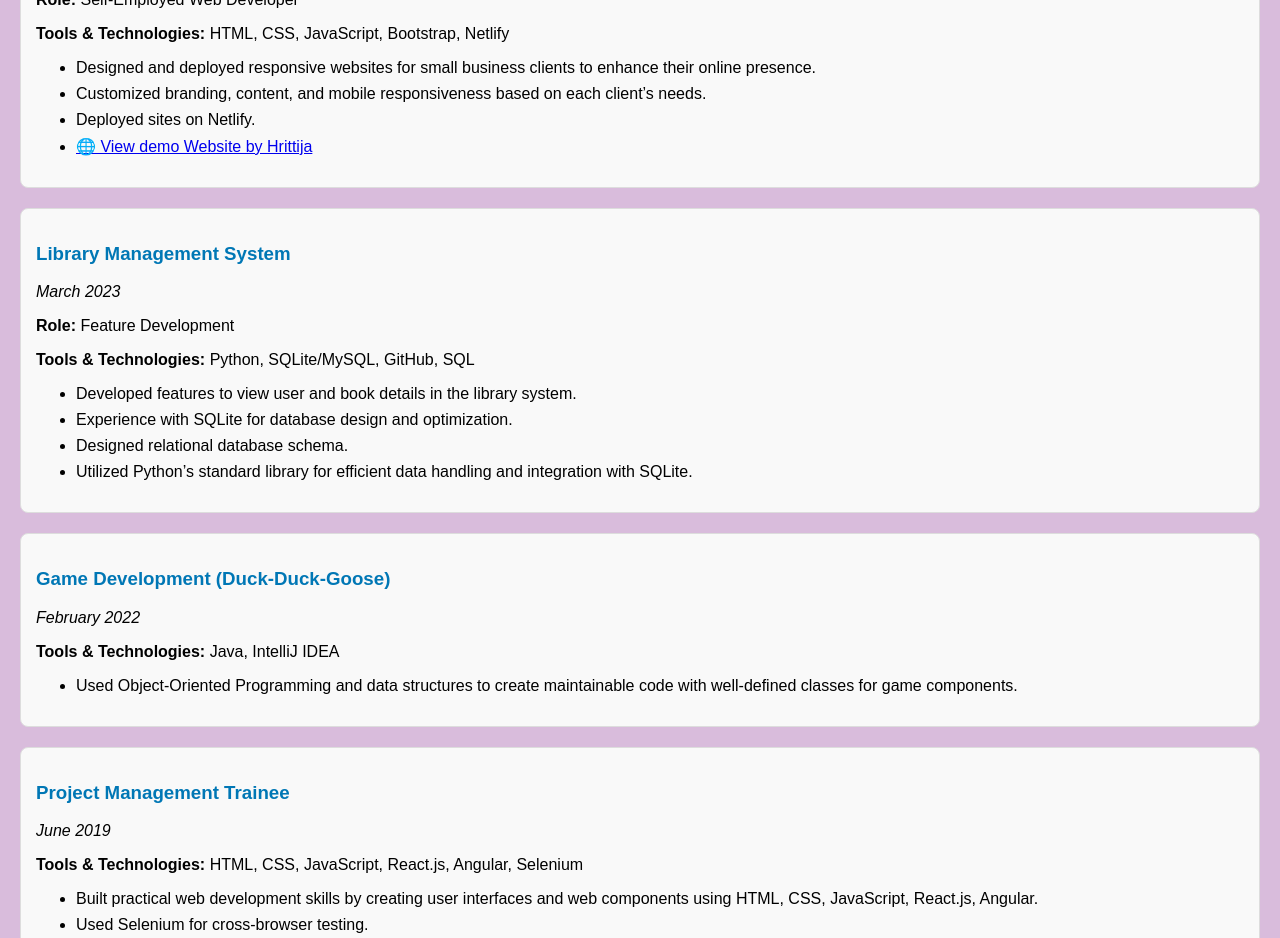
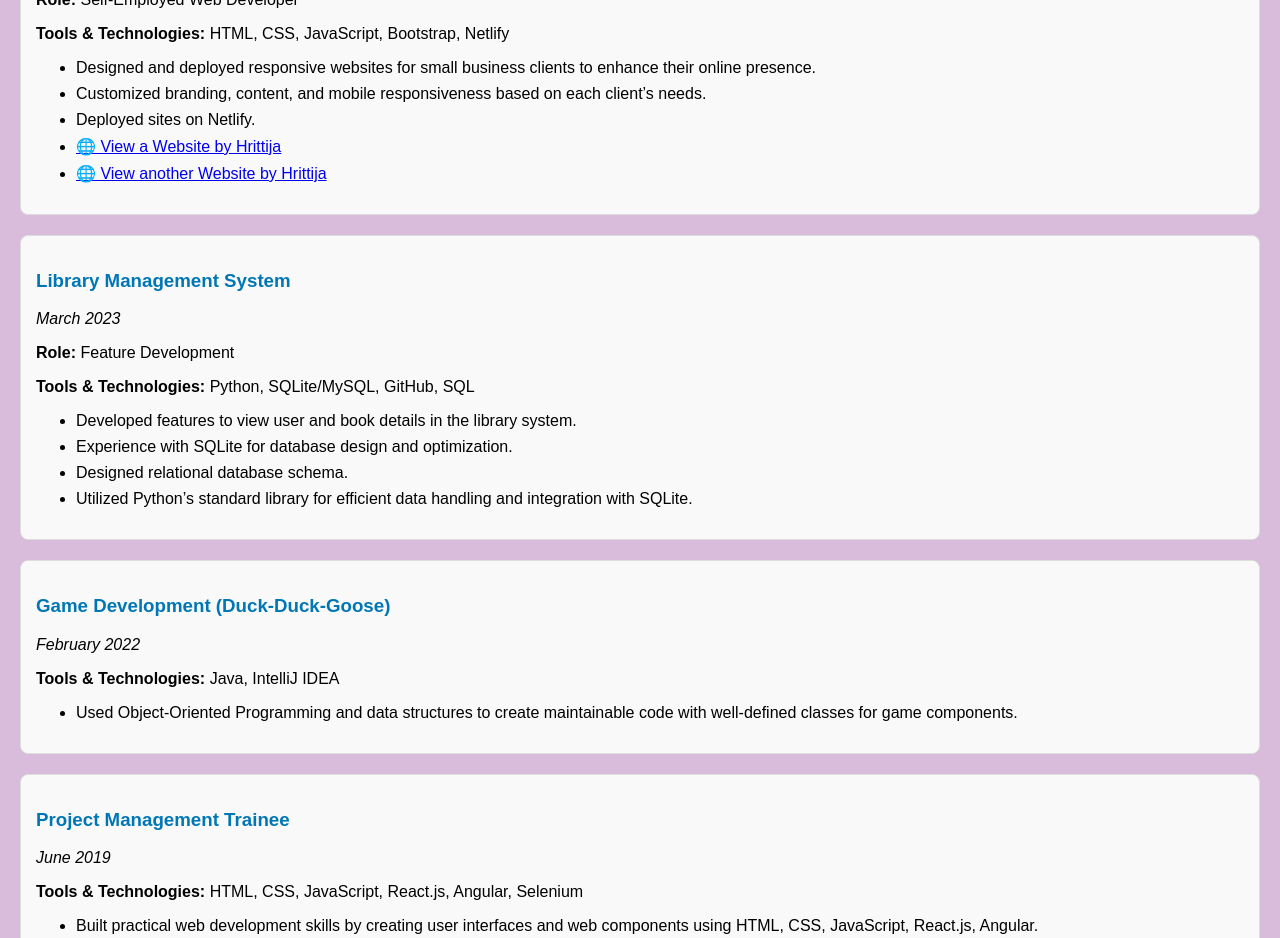
Before and after one commit to hrittijab/hrittijab-portfolio, a React (Create React App) app: page / in a window 1280 px wide. Shown: the part 3780-4718 px from the top of the page. Built offline with nearby package versions, Linux system fonts and the light colour scheme.

Commit message:
Updated potfolio

```diff
--- a/src/pages/Portfolio.js
+++ b/src/pages/Portfolio.js
@@ -59,7 +59,9 @@ const Portfolio = () => {
       "Designed and deployed responsive websites for small business clients to enhance their online presence.",
       "Customized branding, content, and mobile responsiveness based on each client’s needs.",
       "Deployed sites on Netlify.",
-      '<a href="https://shovonenterprise.netlify.app/" target="_blank" rel="noopener noreferrer">🌐 View demo Website by Hrittija</a>',
+      '<a href="https://onroadgarage.netlify.app//" target="_blank" rel="noopener noreferrer">🌐 View a Website by Hrittija</a>',
+            '<a href="https://www.shovonaenterprise.com///" target="_blank" rel="noopener noreferrer">🌐 View another Website by Hrittija</a>',
+
     ],
   },
 
```
